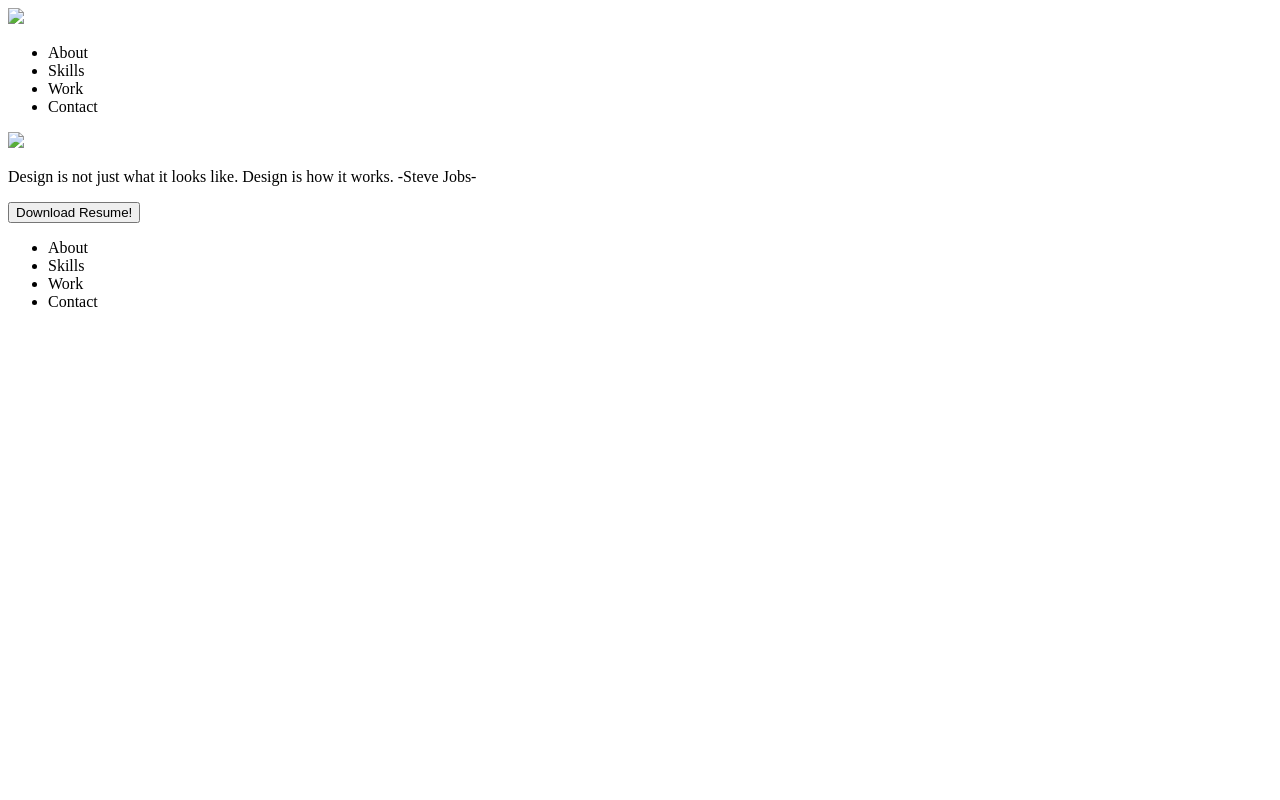
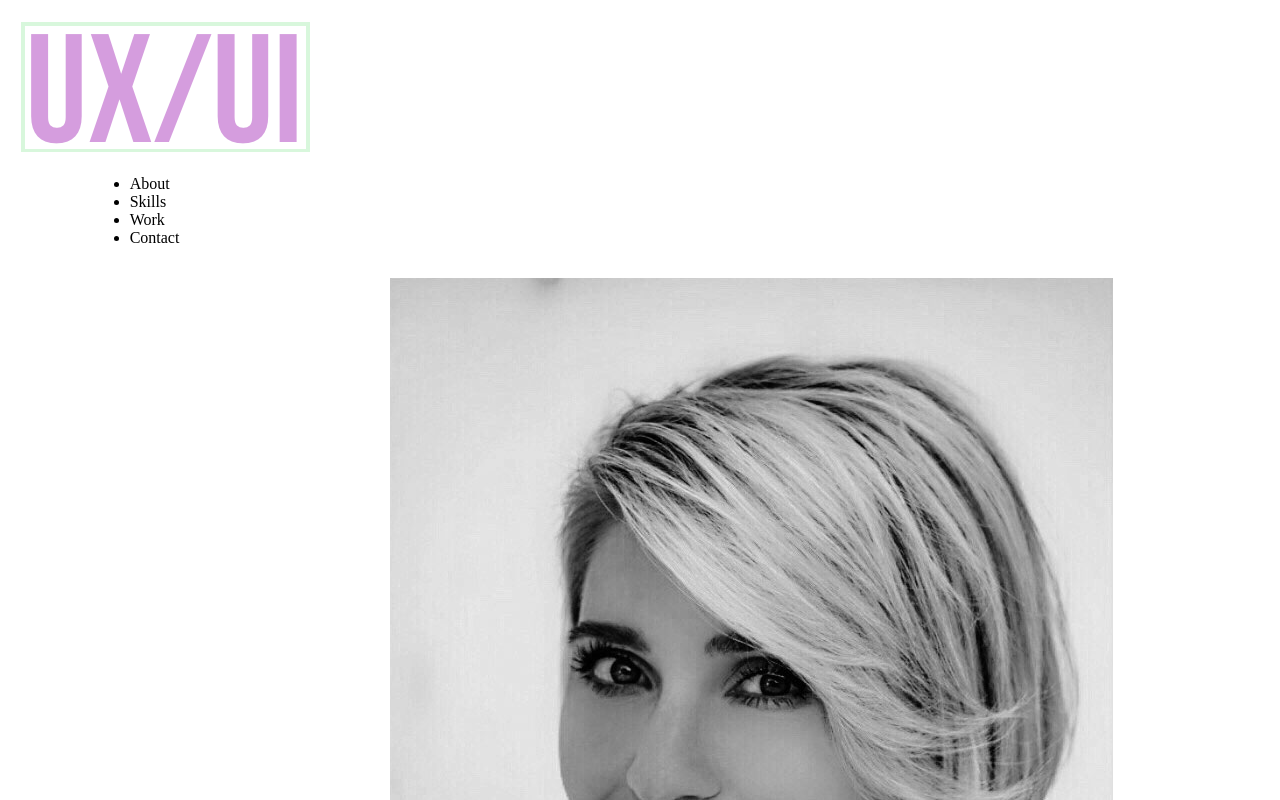
Before and after one commit to lindaysleigh22/UX_UI_HW_17, a plain HTML site: page index.html in a window 1280 px wide. Shown: the top 800 px of the page. Drawn offline with Linux system fonts and the light colour scheme; the site is published under a folder, as on GitHub Pages, so addresses that start at the root find nothing.

Commit message:
check again

```diff
--- a/index.html
+++ b/index.html
@@ -3,13 +3,13 @@
 <head>
 <title></title>
 
-<link rel="stylesheet" href="/css/index.css">
+<link rel="stylesheet" href="./css/index.css">
 
 </head>
 <body>
     <header>
         <div class="inline-block logo">
-            <img src="/images/Logo.png" />
+            <img src="./images/Logo.png" />
             <nav>
                 <ul>
                    <li>About</li>
@@ -30,7 +30,7 @@
     </header>
     <section class="heroimg">
         <div class="content">
-            <img src="/images/LindsayPortfolio.png" />
+            <img src="./images/LindsayPortfolio.png" />
             <p>
                 Design is not just what it looks like. Design is how it works.
    -Steve Jobs-
```
